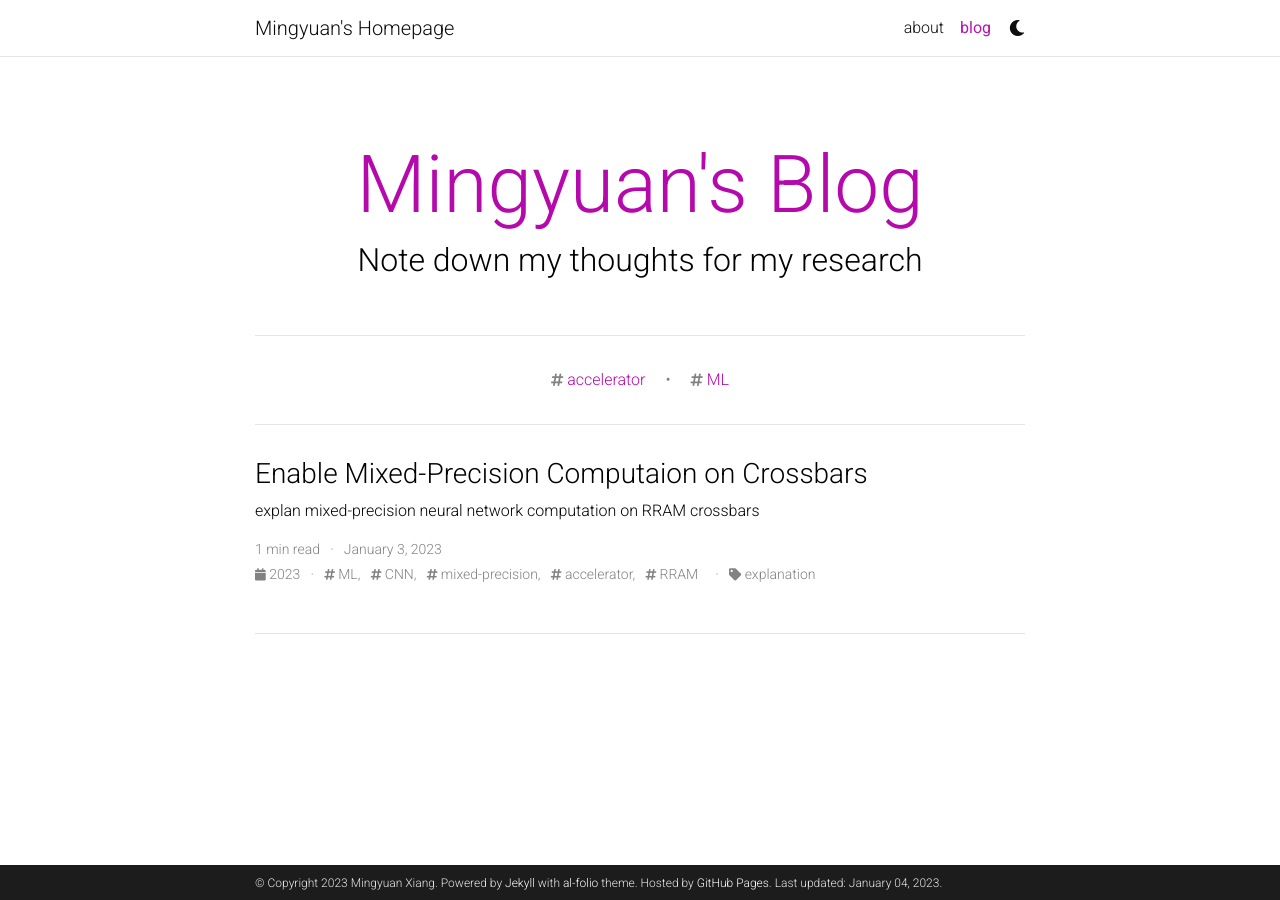
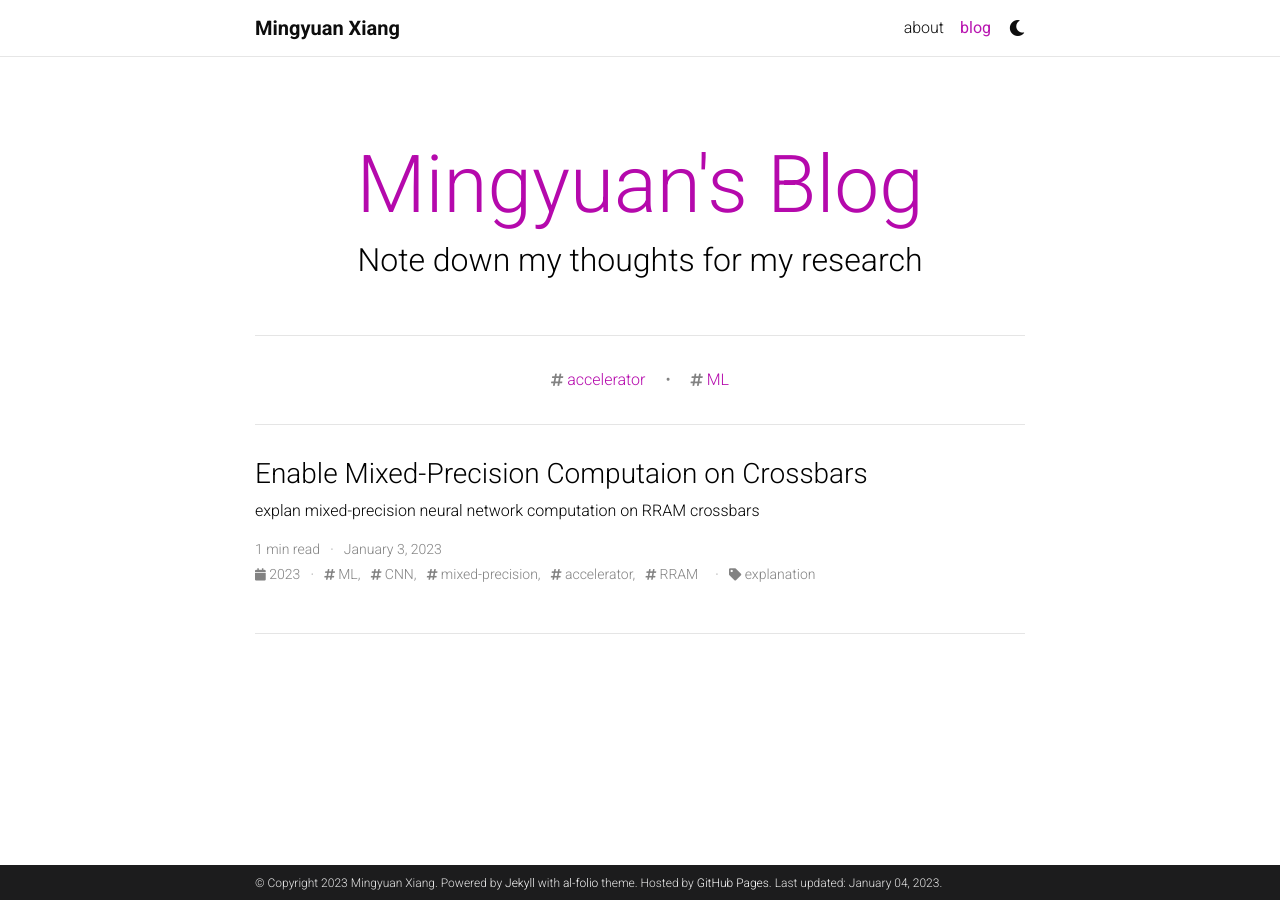
Before and after one commit to mingyuan-xiang/mingyuan-xiang.github.io, a Jekyll site: the page built from blog/index.html, in a window 1280 px wide. Built offline with Jekyll 4.4.1, drawn with Linux system fonts in a browser that asks for light colours; the list of posts is cut into pages by our own code; comment, search, counter and statistics services are not loaded; a style sheet for code colours, icons or effects is not loaded.

Commit message:
remove title

```diff
--- a/_config.yml
+++ b/_config.yml
@@ -2,7 +2,7 @@
 # Site settings
 # -----------------------------------------------------------------------------
 
-title: Mingyuan's Homepage # the website title (if blank, full name will be used instead)
+title: blank # the website title (if blank, full name will be used instead)
 first_name: Mingyuan
 middle_name:
 last_name: Xiang
```
